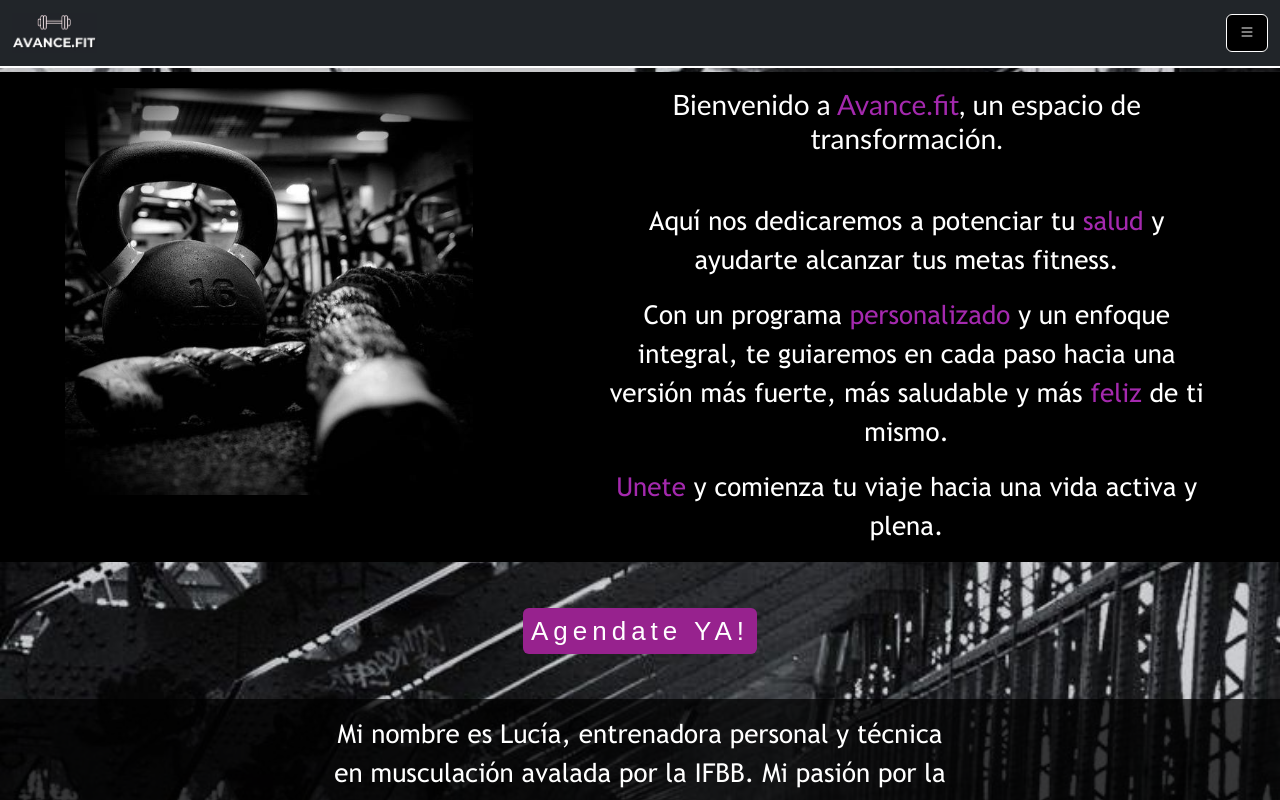
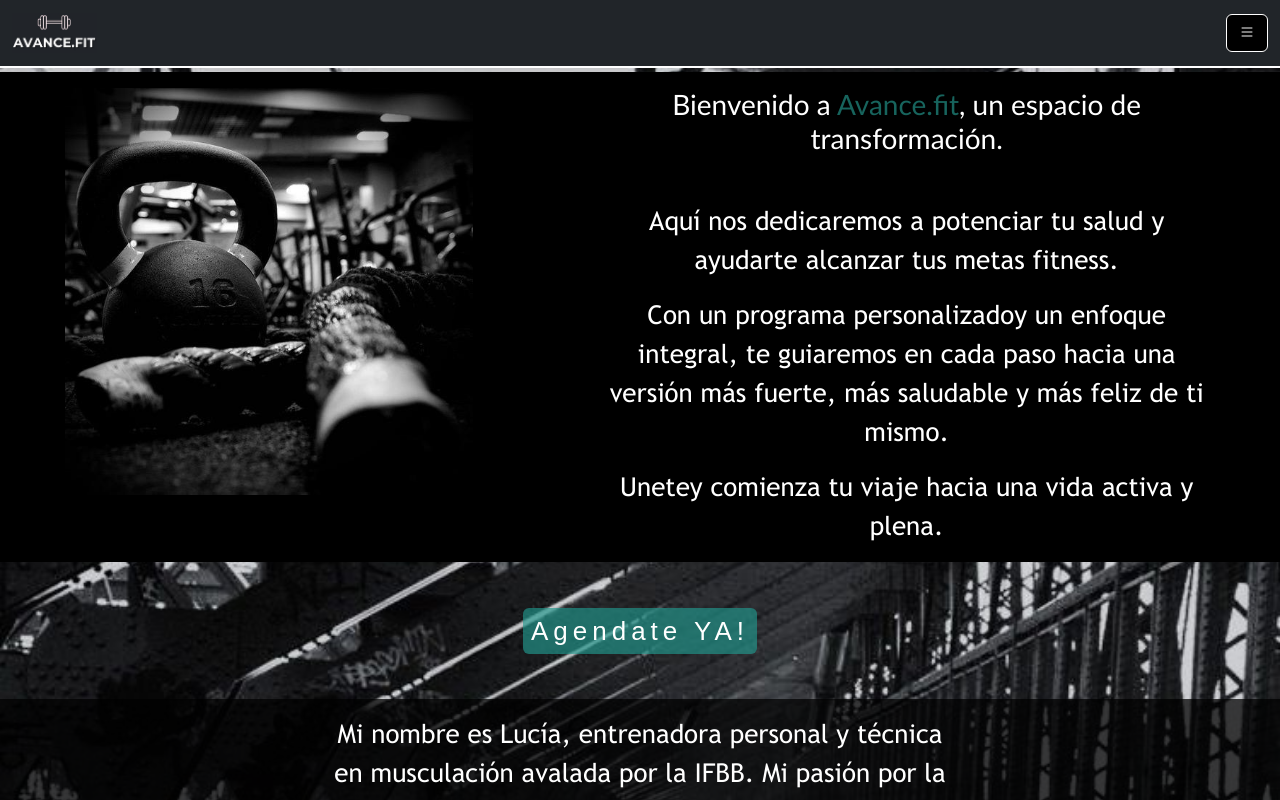
Before and after one commit to yanah-s/proyectoAppReact, a React (Create React App) app: page / in a window 1280 px wide. Shown: the top 800 px of the page. Built offline with nearby package versions, Linux system fonts and the light colour scheme.

Commit message:
cambios a nivel estetico

```diff
--- a/src/components/Notificaciones.js
+++ b/src/components/Notificaciones.js
@@ -62,6 +62,9 @@ const Notificaciones = () => {
         if (notification.message.includes('agendo')) {
             navigate('/ListarUsuarios');
         }
+        if (notification.message.includes('rutina')) {
+            navigate('/');  //CAMBIAR A VISUALIZAR RUTINA CUANDO ESTE PRONTA
+        }
     };
     const open = Boolean(anchorEl);
     const id = open ? 'simple-popover' : undefined;
--- a/src/pages/AgendaUsuarios.js
+++ b/src/pages/AgendaUsuarios.js
@@ -96,6 +96,10 @@ const AgendaUsuarios = () => {
     setMensaje(null);
 
     try {
+      if( formulario.nombre== ''| formulario.email=='' | formulario.fNacimiento== '' | formulario.password=='' |formulario.password2==''){
+        const errorMsg = "Revise su formulario";
+        setError([errorMsg]);
+      }
       const coincide = validarPassword(formulario.password, formulario.password2);
       if (!coincide) {
 
@@ -103,6 +107,7 @@ const AgendaUsuarios = () => {
         setError([errorMsg]);
         return;
       }
+
 
       const respuestaUsuario = await api.post('/api/usuarios/', formulario);
       const dataAgenda = {
--- a/src/pages/Home.css
+++ b/src/pages/Home.css
@@ -22,19 +22,21 @@ main {
 } */
 
 header nav ul li a {
-    background-color: #97228e;
+    background-color: #22978da9;
     color: white;
     letter-spacing: 5px;
     text-decoration: none;
     transition: 5s;
+
 }
+
 header nav ul li a:hover {
 	background-color: #1d1d1d;
 	color: white;
 	text-decoration: none;
 }
 .resaltadoLetra{
-	color:#b82ec4e3;
+	color: #22978da9;
 	font-style: bold;
 }
 .textoBienvenida {
--- a/src/pages/Home.js
+++ b/src/pages/Home.js
@@ -46,9 +46,9 @@ return (
 			<article className="col-12 col-md-5 d-flex flex-column justify-content-center sobreMI">
 				<h3>Bienvenido a <span className='resaltadoLetra'>Avance.fit</span>, un espacio de transformación.</h3>
 				<br></br>
-				<p className='textoBienvenida'> Aquí nos dedicaremos a potenciar tu <span className='resaltadoLetra'>salud</span> y ayudarte alcanzar tus metas fitness.</p>
-				<p className='textoBienvenida'>	Con un programa <span className='resaltadoLetra'>personalizado</span> y un enfoque integral, te guiaremos en cada paso hacia una versión más fuerte, más saludable y más <span className='resaltadoLetra'>feliz</span> de ti mismo.</p>
-				<p className='textoBienvenida'> <span className='resaltadoLetra'>Unete</span> y comienza tu viaje hacia una vida activa y plena.</p>
+				<p> Aquí nos dedicaremos a potenciar tu salud y ayudarte alcanzar tus metas fitness.</p>
+				<p>	Con un programa personalizadoy un enfoque integral, te guiaremos en cada paso hacia una versión más fuerte, más saludable y más feliz de ti mismo.</p>
+				<p> Unetey comienza tu viaje hacia una vida activa y plena.</p>
 			</article>
 		</section>
 
--- /dev/null
+++ b/src/pages/Login.css
@@ -0,0 +1,3 @@
+.buttonColor{
+    color: #22978da9;
+}
--- a/src/pages/Login.js
+++ b/src/pages/Login.js
@@ -15,6 +15,8 @@ import imagenLogin from '../imagenes/imagenLogin.png';
 import RecuperarPassword from './RecuperarPassword';
 import api from '../configuracion/axiosconfig';
 import { useNavigate } from 'react-router-dom';
+import './Login.css';
+
 
 const tema = createTheme({
   palette: {
@@ -168,6 +170,7 @@ const Login = () => {
                 variant="contained"
                 sx={{ mt: 3, mb: 2 }}
                 disabled={loading}
+
               >
                 {loading ? 'Loading...' : 'Sign In'}
               </Button>
```
Also changed, not shown: 1 other file (tests, documents, lock files or other folders).
